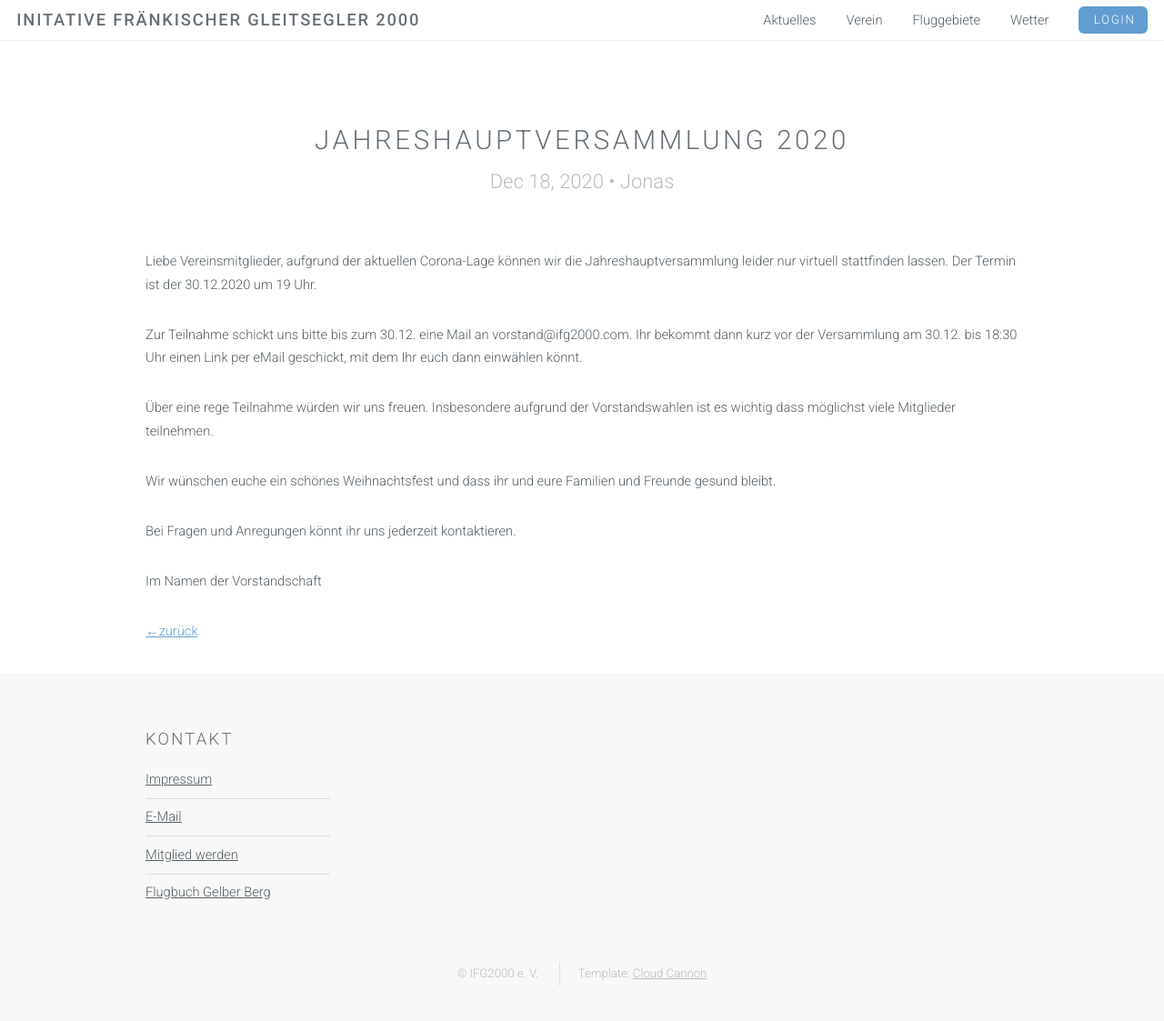
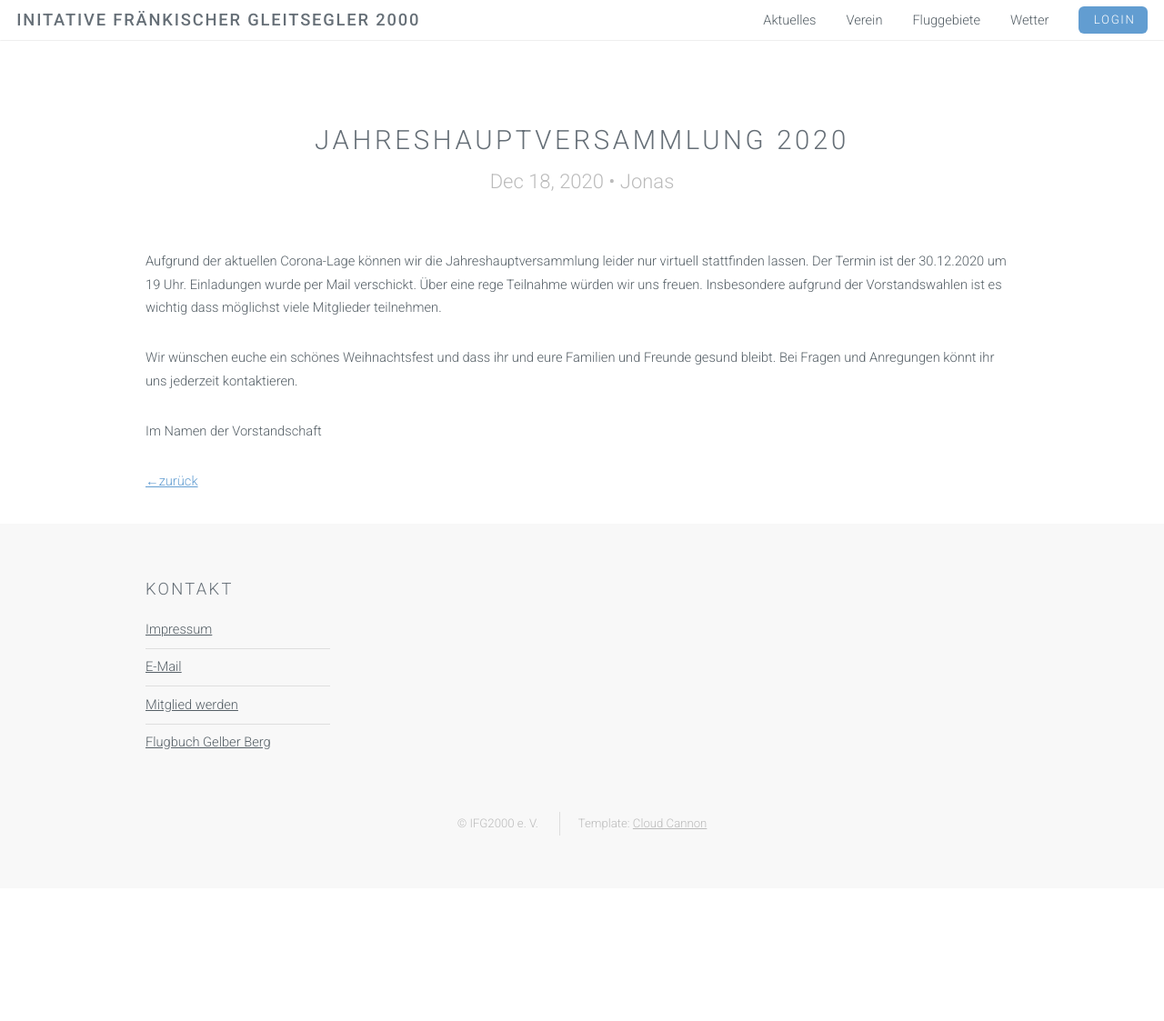
Before and after one commit to ifg2000/ifg2000.github.io, a Jekyll site: the page built from _posts/2020-12-18-JHV-2020.md, in a window 1280 px wide and 1142 px high. Shown: the top 1123 px of the window at 91% size. Built offline with Jekyll 4.4.1, drawn with Linux system fonts in a browser that asks for light colours.

Commit message:
Update 2020-12-18-JHV-2020.md

```diff
--- a/_posts/2020-12-18-JHV-2020.md
+++ b/_posts/2020-12-18-JHV-2020.md
@@ -6,16 +6,9 @@ date: 2020-12-18T11:00:44.000Z
 categories: update
 published: true
 ---
-Liebe Vereinsmitglieder,
-aufgrund der aktuellen Corona-Lage können wir die Jahreshauptversammlung leider nur virtuell stattfinden lassen.
-Der Termin ist der 30.12.2020 um 19 Uhr.
+Aufgrund der aktuellen Corona-Lage können wir die Jahreshauptversammlung leider nur virtuell stattfinden lassen.
+Der Termin ist der 30.12.2020 um 19 Uhr. Einladungen wurde per Mail verschickt. Über eine rege Teilnahme würden wir uns freuen. Insbesondere aufgrund der Vorstandswahlen ist es wichtig dass möglichst viele Mitglieder teilnehmen.
 
-Zur Teilnahme schickt uns bitte bis zum 30.12. eine Mail an vorstand@ifg2000.com. Ihr bekommt dann kurz vor der Versammlung am 30.12. bis 18:30 Uhr einen Link per eMail geschickt, mit dem Ihr euch dann einwählen könnt.
-
-Über eine rege Teilnahme würden wir uns freuen. Insbesondere aufgrund der Vorstandswahlen ist es wichtig dass möglichst viele Mitglieder teilnehmen.
-
-Wir wünschen euche ein schönes Weihnachtsfest und dass ihr und eure Familien und Freunde gesund bleibt.
-
-Bei Fragen und Anregungen könnt ihr uns jederzeit kontaktieren.
+Wir wünschen euche ein schönes Weihnachtsfest und dass ihr und eure Familien und Freunde gesund bleibt. Bei Fragen und Anregungen könnt ihr uns jederzeit kontaktieren.
 
 Im Namen der Vorstandschaft
```
